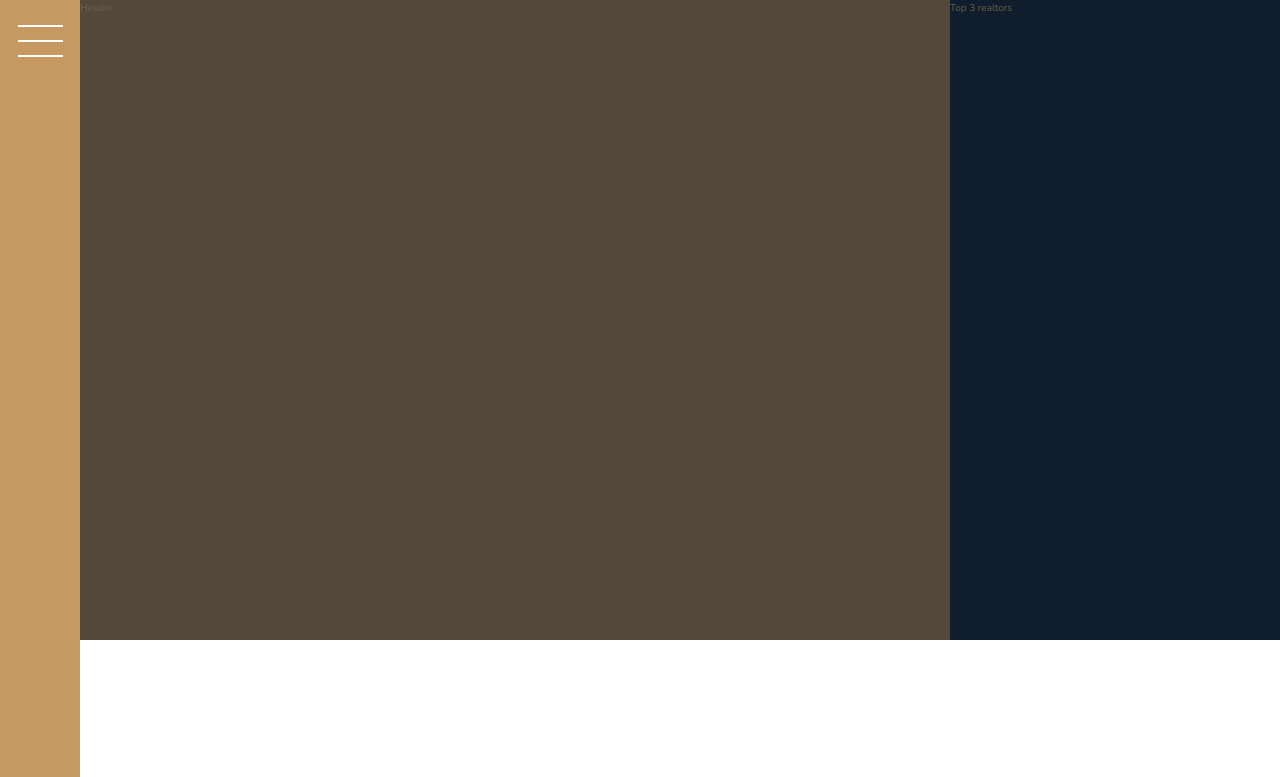
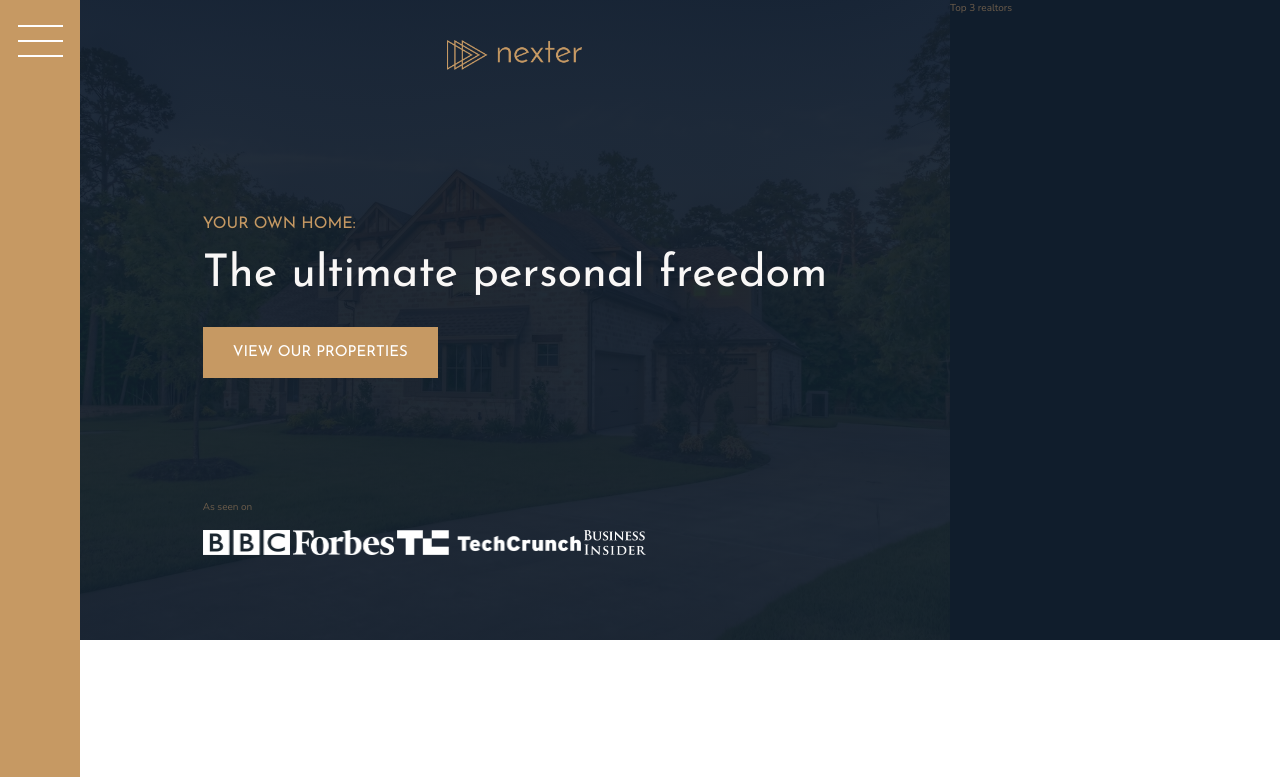
Before and after one commit to ingvillajimenez/3-nexter, a plain HTML site: page index.html in a window 1280 px wide. Shown: the top 777 px of the page. Drawn offline with nearby package versions, Linux system fonts and the light colour scheme.

Commit message:
Building the Header - Part 1

```diff
--- a/css/style.css
+++ b/css/style.css
@@ -23,6 +23,11 @@ body {
 .heading-1, .heading-2, .heading-3, .heading-4 {
   font-family: "Josefin Sans", sans-serif;
   font-weight: 400; }
+
+.heading-1 {
+  font-size: 4.5rem;
+  color: #f9f7f6;
+  line-height: 1; }
 
 .heading-2 {
   font-size: 4rem;
@@ -98,7 +103,25 @@ body {
 
 .header {
   background-color: #54483a;
-  grid-column: full-start / col-end 6; }
+  grid-column: full-start / col-end 6;
+  background-image: linear-gradient(rgba(16, 29, 44, 0.93), rgba(16, 29, 44, 0.93)), url(../img/hero.jpeg);
+  background-size: cover;
+  background-position: center;
+  padding: 8rem;
+  padding-top: 4rem;
+  display: grid;
+  grid-template-rows: 1fr min-content 6rem 1fr;
+  grid-template-columns: max-content;
+  grid-row-gap: 1.5rem;
+  justify-content: center; }
+  .header__logo {
+    height: 3rem;
+    justify-self: center; }
+  .header__btn {
+    align-self: start;
+    justify-self: start; }
+  .header__seenon-logos img {
+    height: 2.5rem; }
 
 .realtors {
   background-color: #101d2c;
--- a/index.html
+++ b/index.html
@@ -19,7 +19,19 @@
       <button class="nav-btn"></button>
     </div>
 
-    <header class="header">Header</header>
+    <header class="header">
+      <img src="img/logo.png" alt="Nexter logo" class="header__logo" />
+      <h3 class="heading-3">Your own home:</h3>
+      <h1 class="heading-1">The ultimate personal freedom</h1>
+      <button class="btn header__btn">View our properties</button>
+      <div class="header__seenon-text">As seen on</div>
+      <div class="header__seenon-logos">
+        <img src="img/logo-bbc.png" alt="Seen on logo 1" />
+        <img src="img/logo-forbes.png" alt="Seen on logo 2" />
+        <img src="img/logo-techcrunch.png" alt="Seen on logo 3" />
+        <img src="img/logo-bi.png" alt="Seen on logo 4" />
+      </div>
+    </header>
 
     <div class="realtors">Top 3 realtors</div>
 
--- a/sass/_header.scss
+++ b/sass/_header.scss
@@ -1,4 +1,38 @@
 .header {
   background-color: $color-grey-dark-1;
   grid-column: full-start / col-end 6;
+  background-image: linear-gradient(
+      rgba($color-secondary, 0.93),
+      rgba($color-secondary, 0.93)
+    ),
+    url(../img/hero.jpeg);
+  background-size: cover;
+  background-position: center;
+  padding: 8rem;
+  padding-top: 4rem;
+
+  display: grid;
+  grid-template-rows: 1fr min-content 6rem 1fr;
+  grid-template-columns: max-content;
+  grid-row-gap: 1.5rem;
+  justify-content: center;
+
+  &__logo {
+    height: 3rem;
+    justify-self: center;
+  }
+
+  &__btn {
+    align-self: start;
+    justify-self: start;
+  }
+
+  &__seenon-text {
+  }
+
+  &__seenon-logos {
+    img {
+      height: 2.5rem;
+    }
+  }
 }
--- a/sass/_typography.scss
+++ b/sass/_typography.scss
@@ -5,6 +5,9 @@
 
 .heading-1 {
   @extend %heading;
+  font-size: 4.5rem;
+  color: $color-grey-light-1;
+  line-height: 1;
 }
 
 .heading-2 {
```
